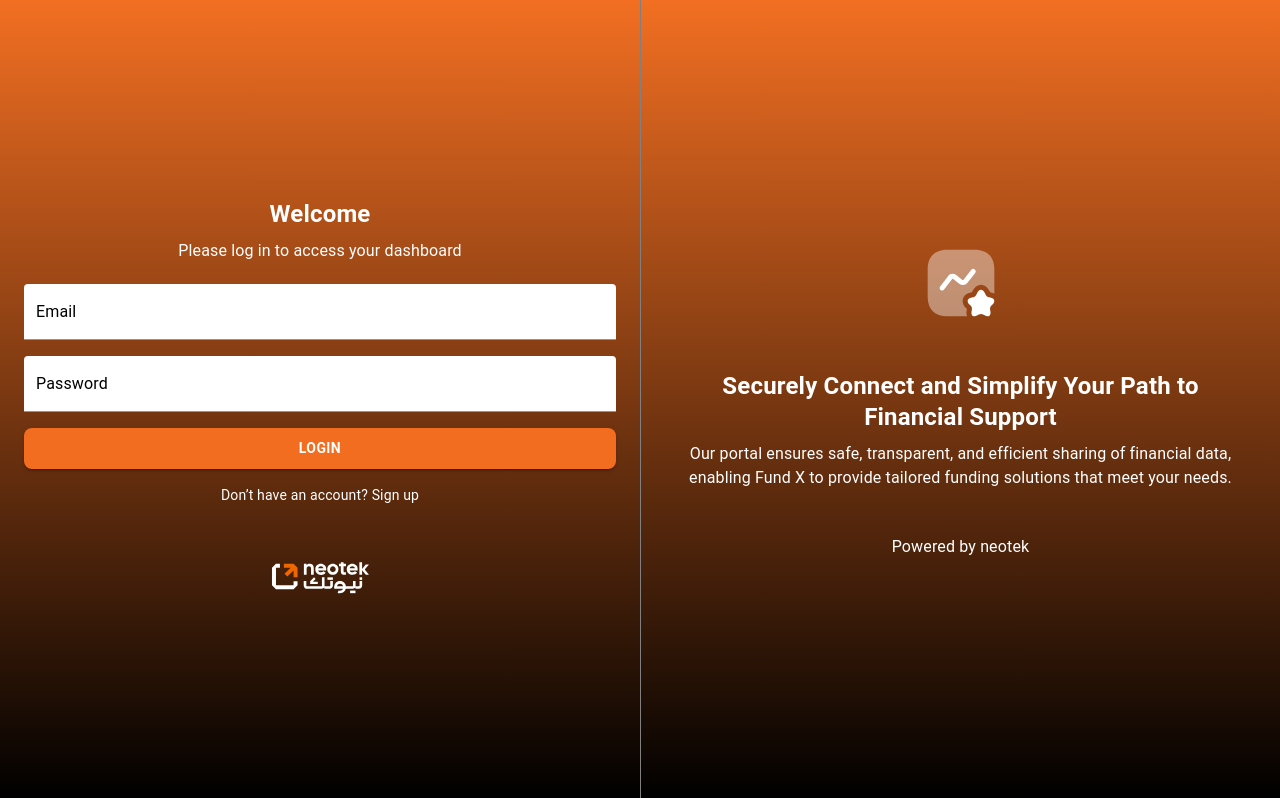
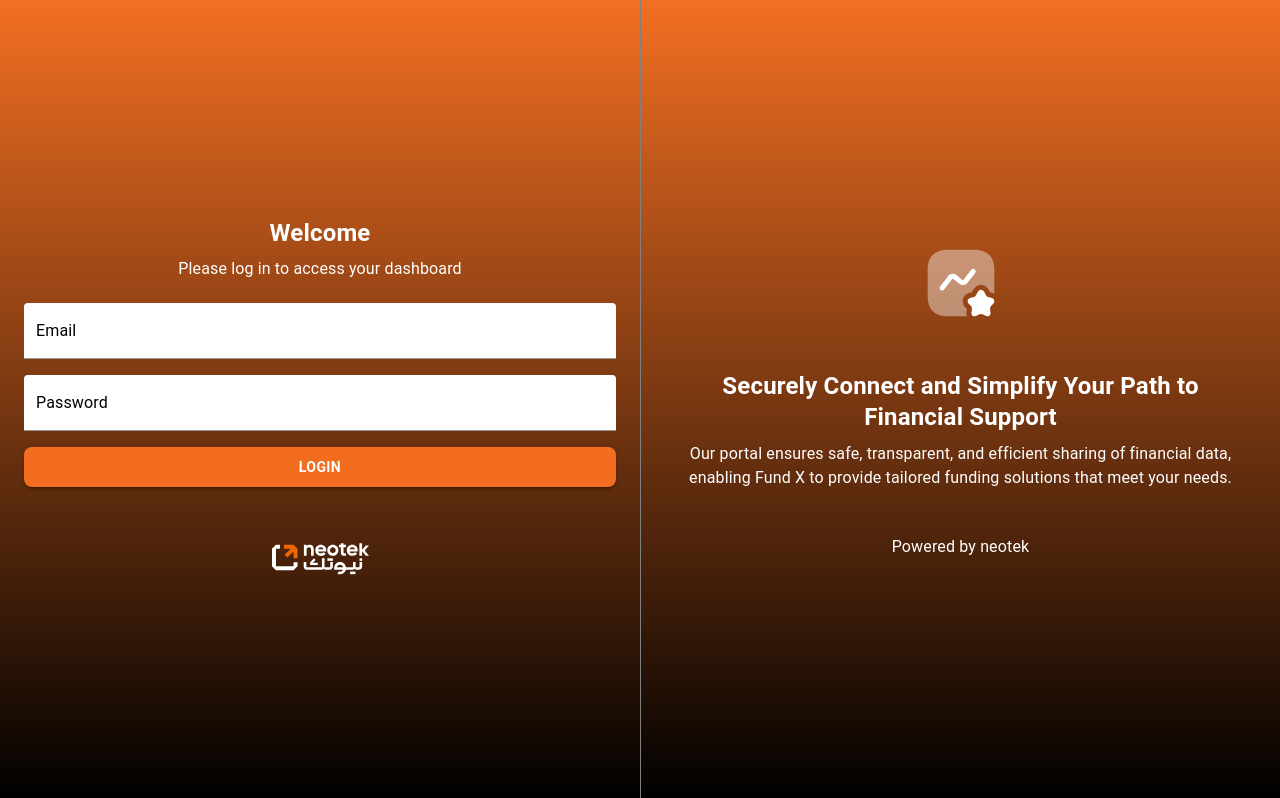
Before and after one commit to mbisada/SIDF-Frontend, a React (Vite) app: page / in a window 1280 px wide. Built offline with nearby package versions, Linux system fonts and the light colour scheme; no server answers.

Commit message:
fix registration

```diff
--- a/src/pages/Companies/Companies.tsx
+++ b/src/pages/Companies/Companies.tsx
@@ -34,7 +34,7 @@ function Companies() {
 
   if (isLoading) return <Spinner />;
 
-  const textToCopy = `${import.meta.env.VITE_BACKEND_BASE_URL}/register?referalCode=${customer?.referralCode}`;
+  const textToCopy = `${import.meta.env.VITE_BACKEND_BASE_URL_NAVIGATION}/register?referalCode=${customer?.referralCode}`;
 
   const handleCopy = async () => {
     try {
--- a/src/pages/Login/Login.tsx
+++ b/src/pages/Login/Login.tsx
@@ -231,12 +231,12 @@ const Login: React.FC = () => {
             >
               {formik.isSubmitting ? 'Logging in...' : 'Login'}
             </LoadingButton>
-            <Typography variant="body2" color="white">
+            {/* <Typography variant="body2" color="white">
               Don’t have an account?{' '}
               <Link href="/register" underline="none" color="white">
                 Sign up
               </Link>
-            </Typography>
+            </Typography> */}
           </Stack>
         </form>
 
```
Also changed, not shown: 1 other file (tests, documents, lock files or other folders).
